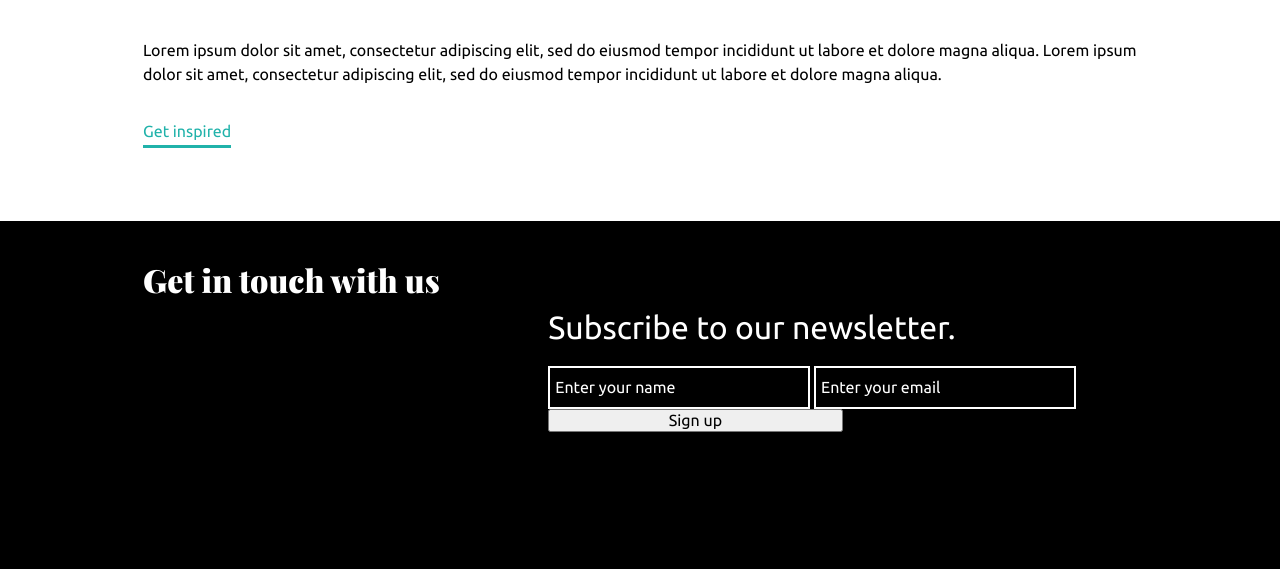
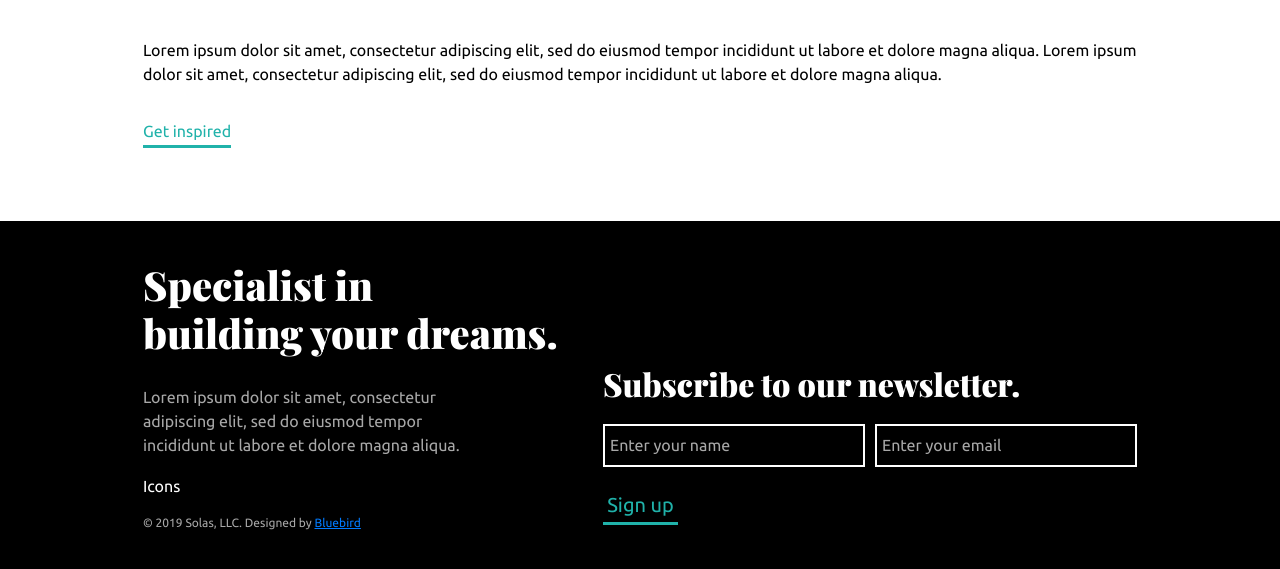
Before and after one commit to pmarre/solas_llc, a plain HTML site: page Solas_LLC_v2/index.html in a window 1280 px wide. Shown: the part 2159-2728 px from the top of the page. Drawn offline with nearby package versions, Linux system fonts and the light colour scheme.

Commit message:
More styling

```diff
--- a/Solas_LLC_v2/index.html
+++ b/Solas_LLC_v2/index.html
@@ -215,12 +215,19 @@
       <div class="container">
         <div class="footer-content">
           <div class="footer-heading">
-            <h1>Get in touch with us</h1>
+            <h1>Specialist in<br />building your dreams.</h1>
           </div>
           <div class="footer-content-two">
             <div class="contact-info">
-              <div>Address</div>
-              <div>Icons</div>
+              <p>
+                Lorem ipsum dolor sit amet, consectetur adipiscing elit, sed do
+                eiusmod tempor incididunt ut labore et dolore magna aliqua.
+              </p>
+              <div class="icon-container">Icons</div>
+              <div class="copyright">
+                &copy; 2019 Solas, LLC. Designed by
+                <a href="#" target="blank">Bluebird</a>
+              </div>
             </div>
             <div class="form-container">
               <h2>Subscribe to our newsletter.</h2>
@@ -236,8 +243,8 @@
                     type="email"
                     placeholder="Enter your email"
                   />
-                  <input type="submit" value="Sign up" />
                 </div>
+                <input type="submit" value="Sign up" />
               </form>
             </div>
           </div>
--- a/Solas_LLC_v2/style.css
+++ b/Solas_LLC_v2/style.css
@@ -62,7 +62,6 @@ h1 {
 
 .grid-item:hover {
   cursor: pointer;
-  background-color: rgba(32, 178, 170, 0.8);
 }
 
 .catergory {
@@ -228,6 +227,7 @@ footer {
 .footer-heading h1 {
   color: #fff;
   margin-top: 40px;
+  font-size: 2.5rem;
 }
 
 .footer-content {
@@ -244,29 +244,46 @@ footer {
 
 .sign_up-form {
   display: flex;
-  flex-direction: row;
-  justify-content: space-between;
+  flex-direction: column !important;
+  justify-content: center;
   flex-wrap: wrap;
 }
 
-.sign_up-form input[type='text'],
-.sign_up-form input[type='email'] {
-  flex: 1;
-  flex-basis: content;
+.sign_up-form input[type='submit'] {
+  margin-top: 10px;
+  color: #20b2aa;
+  background-color: transparent;
+  max-width: 75px;
+  padding-bottom: 5px;
+  border: none;
+  border-bottom: 3px solid #20b2aa;
+  font-size: 1.25rem;
 }
 
-.sign_up-form input[type='submit'] {
-  width: 50%;
+.sign_up-form input[type='submit']:hover {
+  color: #fff;
+  border-bottom: 3px solid #fff;
+}
+
+.sign_up-form input[type='text'] {
+  margin-right: 10px;
 }
 
 .sign_up-form input::placeholder {
-  color: #fff;
+  color: #a8a8a8;
   opacity: 1;
+}
+
+.form-container {
+  flex: 1;
+  flex-basis: 100%;
+  width: 100%;
 }
 
 .form-container h2 {
   color: #fff;
   margin-bottom: 20px;
+  font-family: 'Playfair Display', cursive;
 }
 
 .sign_up {
@@ -274,4 +291,38 @@ footer {
   background-color: #000;
   color: #fff;
   padding: 10px 5px;
+  flex: 1;
+  flex-basis: 100%;
 }
+
+.form-group {
+  display: flex;
+  justify-content: space-between;
+}
+
+.contact-info p {
+  color: #a8a8a8;
+  line-height: 1.5;
+  width: 75%;
+  margin: 20px 0;
+}
+
+.contact-info {
+  flex: 1;
+  flex-basis: 100%;
+}
+
+.icon-container {
+  color: #fff;
+}
+
+.copyright {
+  color: #a8a8a8;
+  font-size: 0.75rem;
+  margin-top: 20px;
+}
+
+.copyright a {
+  font-size: 0.75rem;
+  text-decoration: underline !important;
+}
```
